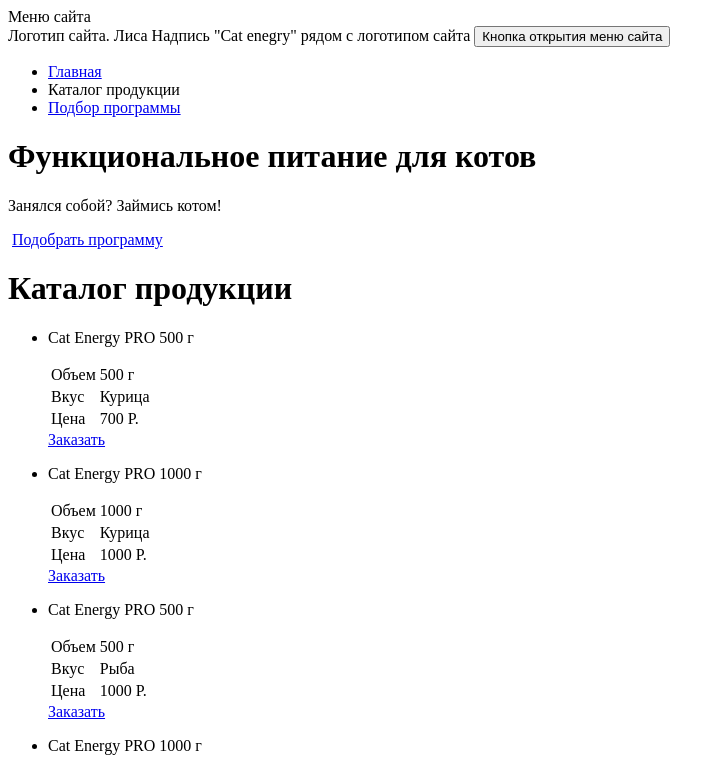
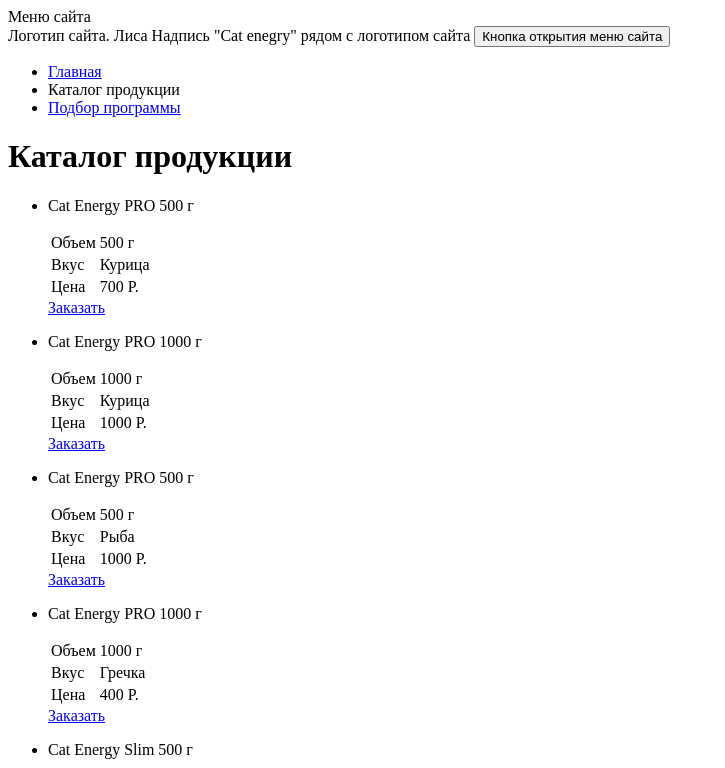
Before and after one commit to VolodymyrVoronov/1085359-cat-energy-18, a website: page source/catalog.html in a window 1280 px wide. Shown: the top 768 px of the page, without its empty margins (0-725 px from the left). Drawn offline with Linux system fonts and the light colour scheme.

Commit message:
Выполнение второго задания

```diff
--- a/source/catalog.html
+++ b/source/catalog.html
@@ -34,12 +34,6 @@
           </li>
         </ul>
       </nav>
-      <div class="main-header__text text-block">
-        <h1 class="text-block__title">Функциональное питание для котов</h1>
-        <p class="text-block__text">Занялся собой? Займись котом!</p>
-      </div>
-        <img src="" alt="" class="main-header__photo">
-        <a href="form.html" class="main-header__btn btn">Подобрать программу</a>
     </div>
   </header>
   <main class="catalog">
```
Also changed, not shown: source/form.html (+1 -7 lines).
